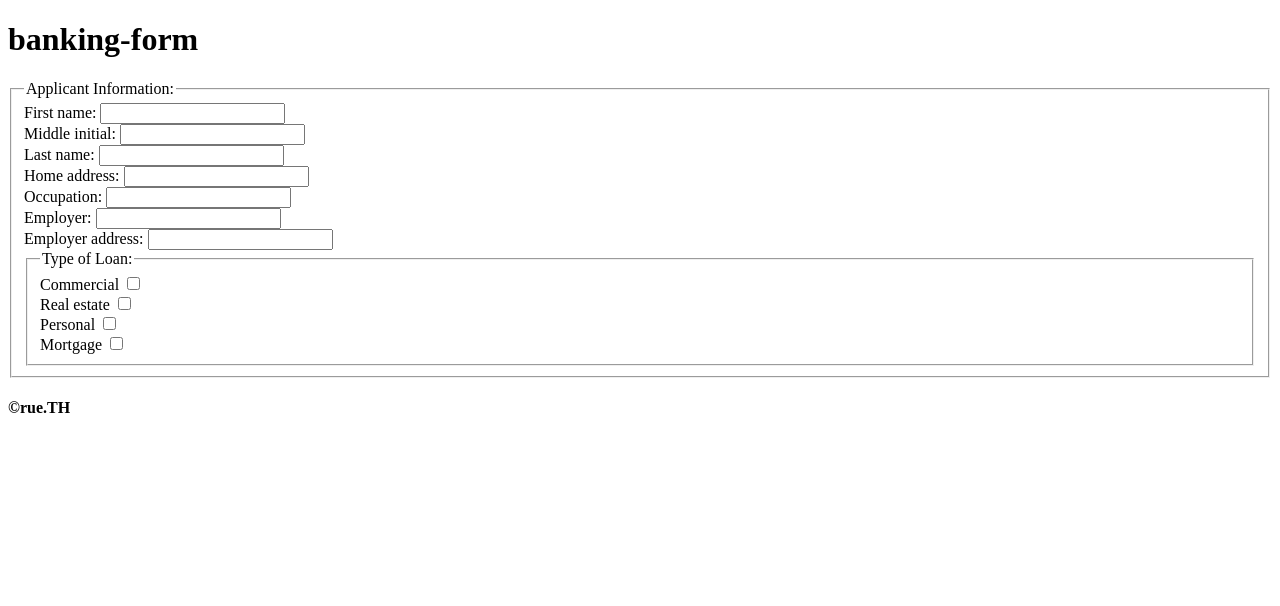
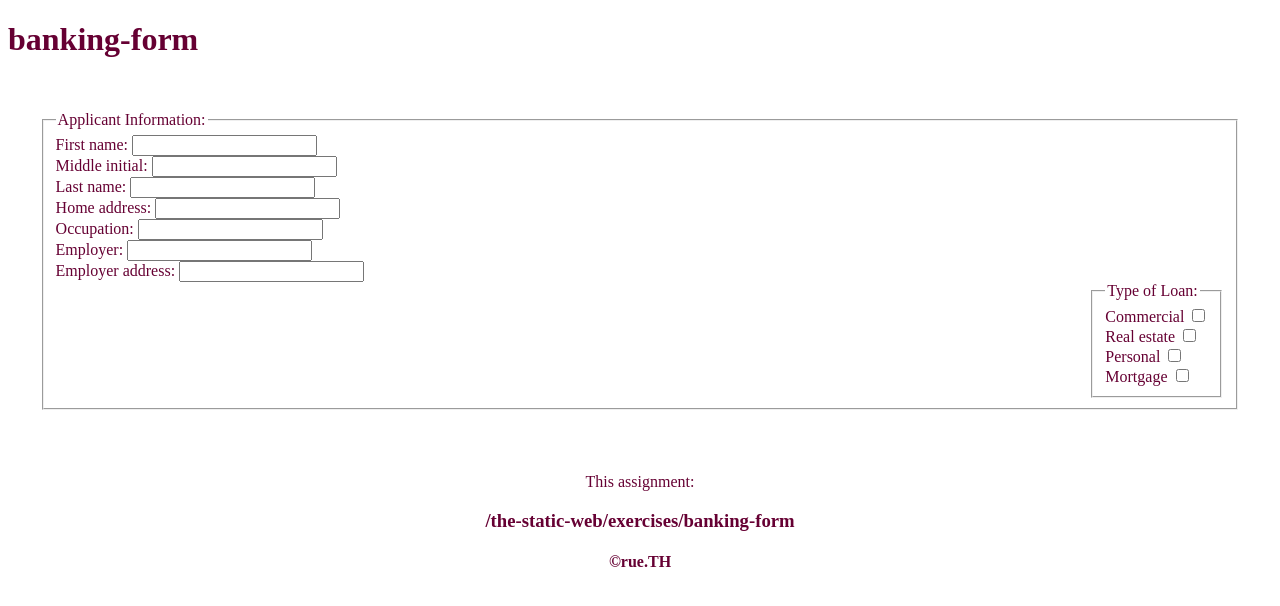
Before and after one commit to rueTH/static-web_bankingForm, a plain HTML site: page index.html in a window 1280 px wide. Drawn offline with Linux system fonts and the light colour scheme.

Commit message:
committing and trying to force myself to walk away & sleep. THAT SAID: I haven't reached  a wall or roadblock or anything; but rather I have hit a timeCheck, and i'm forcing myself to get a good night sleep.

```diff
--- /dev/null
+++ b/css/validation.css
@@ -0,0 +1,24 @@
+body {
+  color: #660033;
+
+}
+
+header {
+
+}
+
+main {
+  padding-top: 2.5%;
+  padding-left: 2.5%;
+  padding-right: 2.5%;
+  padding-bottom: 5%;
+}
+
+#loanType {
+  float: right;
+}
+
+footer {
+  clear: both;
+  text-align: center;
+}
--- a/index.html
+++ b/index.html
@@ -2,11 +2,15 @@
 <html lang="en">
 <head>
   <meta charset="UTF-8">
+  <link rel="stylesheet" type="text/css" href="css/validation.css">
   <title>banking-form</title>
 
 </head>
 <body>
-  <h1>banking-form</h1>
+  <header>
+    <h1>banking-form</h1>
+  </header>
+  <main class="container">
     <form>
       <fieldset>
         <legend>Applicant Information:</legend>
@@ -26,7 +30,7 @@
             <input type="text" name="employerAddress"><br>
 
 <!--potentially add radio to container of checkbox inputs-->
-          <fieldset for="loanType">
+          <fieldset for="loanType" id="loanType">
             <legend>Type of Loan:</legend>
               <label for="commercial">Commercial</label>
                 <input type="checkbox" id="commercial" name="loanType"><br>
@@ -39,10 +43,11 @@
           </fieldset>
       </fieldset>
     </form>
+  </main>
   <footer>
-    <div>
-      <!-- <label for="h3">Current Assignment:</label>
-        <h3>nashville-software-school/front-end-milestones/the-static-web/exercises/banking-form</h3> -->
+    <div class="copyWrite">
+      <label for="h3">This assignment:</label>
+        <h3>/the-static-web/exercises/banking-form</h3>
       <h4>&copy;rue.TH</h4>
     </div>
   </footer>
```
Also changed, not shown: css/main.css (deleted).
